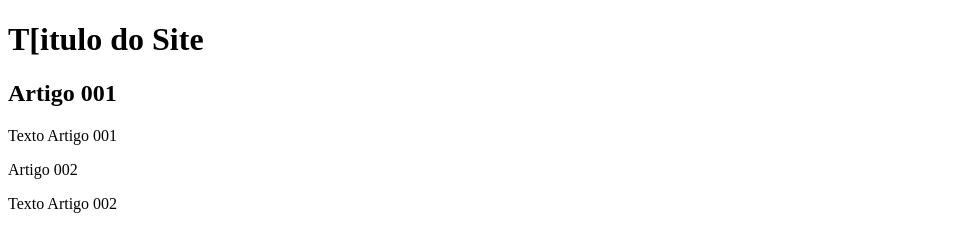
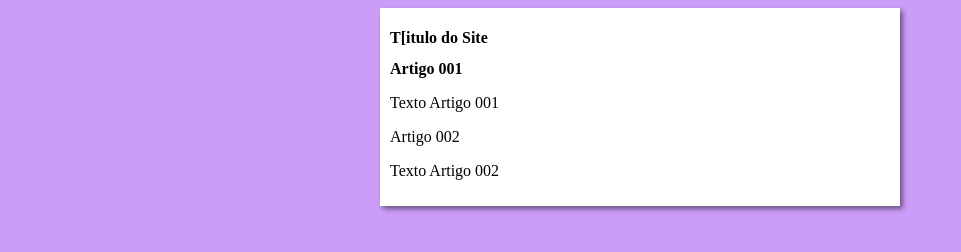
Before and after one commit to MScGuiAntunes/projeto-site, a plain HTML site: page index.html in a window 1280 px wide. Shown: the whole page, without its empty margins (0-961 px from the left). Drawn offline with Linux system fonts and the light colour scheme.

Commit message:
Iniciei o design

```diff
--- /dev/null
+++ b/estilos/style.css
@@ -0,0 +1,16 @@
+* {
+    font-family: : Arial, Helvetica, sans-serif;
+    font-size: 16px;
+}
+
+body{
+    background-color: rgb(204, 157, 248);
+}
+
+main{
+    background-color: white;
+    width: 500px;
+    margin: auto;
+    padding: 10px;
+    box-shadow: 3px 3px 5px rgba(0, 0, 0, 0.473);
+}
--- a/index.html
+++ b/index.html
@@ -5,6 +5,7 @@
     <meta http-equiv="X-UA-Compatible" content="IE=edge">
     <meta name="viewport" content="width=device-width, initial-scale=1.0">
     <title>T[itulo do Site</title>
+    <link rel="stylesheet" href="estilos/style.css">
 </head>
 <body>
    <main>
```
